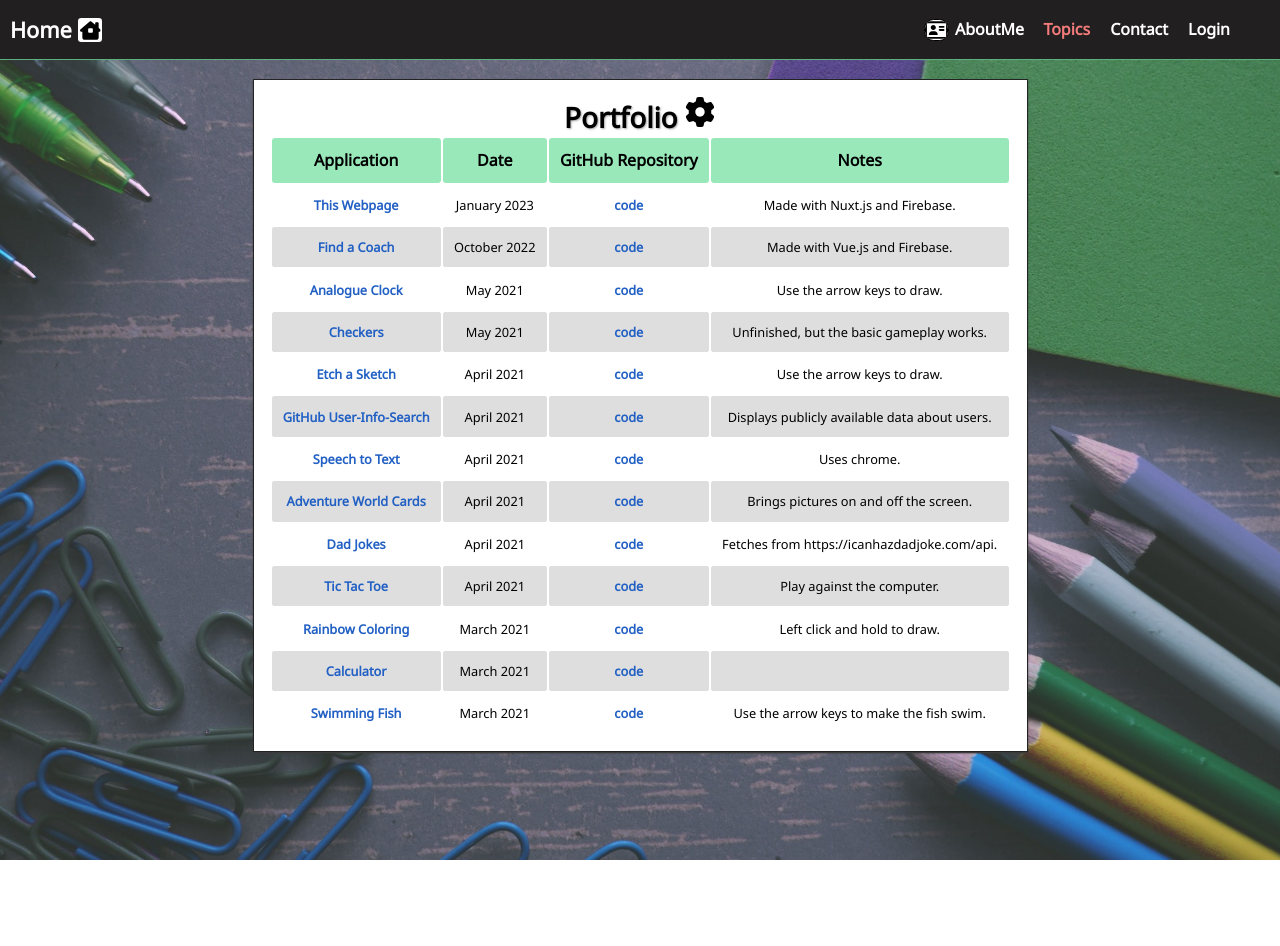
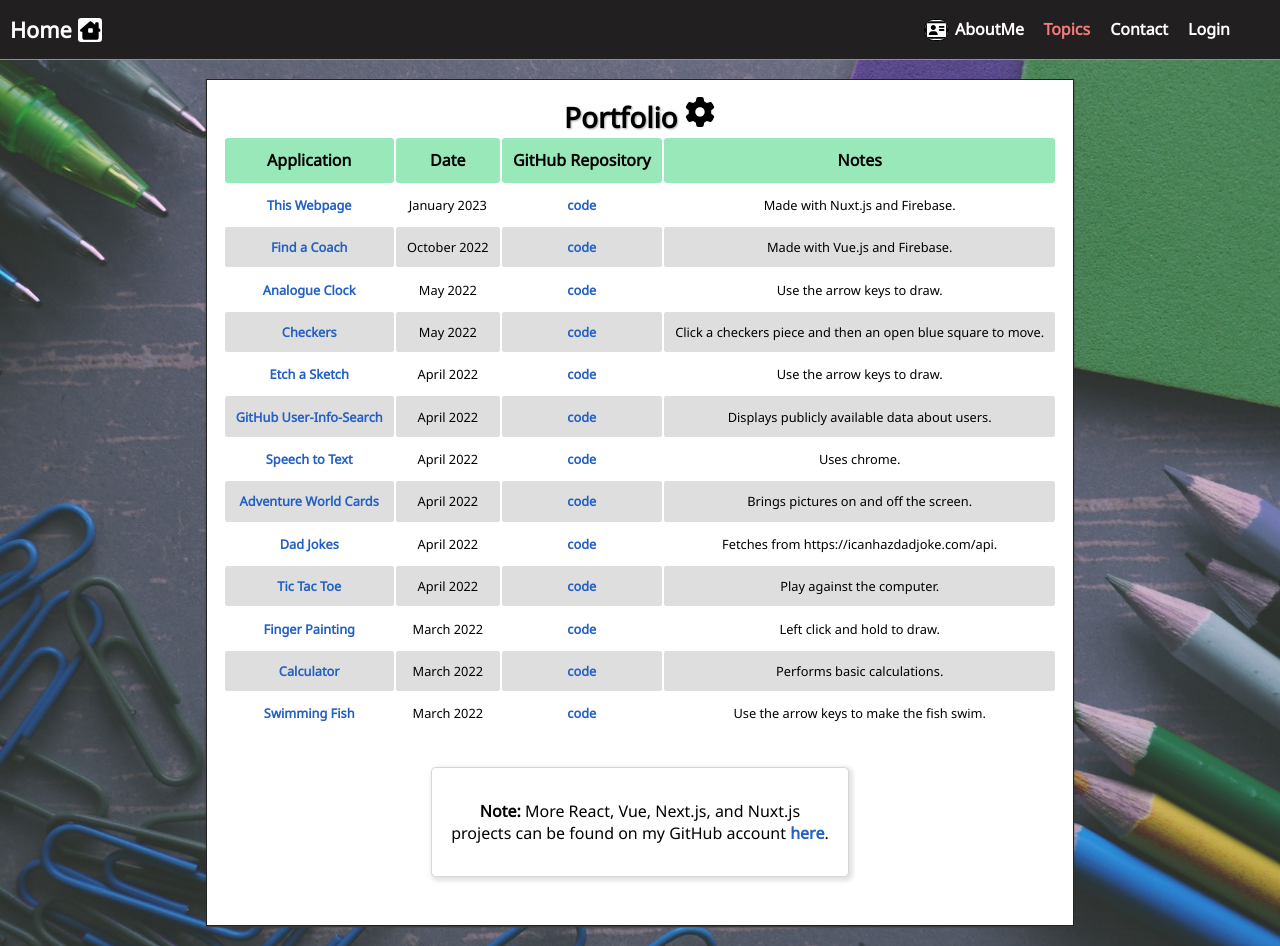
Before and after one commit to katsup07/PersonalWebsite, a Nuxt app: page /posts/portfolio in a window 1280 px wide. Before the commit the page ends 860 px from the top, so only its background shows below. Built offline with nearby package versions, Linux system fonts and the light colour scheme.

Commit message:
Create TableRow component and use in each row of table in portfolio topic

```diff
--- /dev/null
+++ b/components/TableRow.vue
@@ -0,0 +1,63 @@
+<template>
+  <tr>
+    <th scope="row">
+      <a :href="pageLink">{{ appTitle }}</a>
+    </th>
+    <td>{{ date }}</td>
+    <td><a :href="gitHubLink">code</a></td>
+    <td>{{ note }}</td>
+  </tr>
+</template>
+<script>
+export default {
+  name: "TableRow",
+  props: {
+    pageLink: {
+      type: String,
+      required: true,
+    },
+    date: {
+      type: String,
+      required: true,
+    },
+    appTitle: {
+      type: String,
+      required: true,
+    },
+    gitHubLink: {
+      type: String,
+      required: true,
+    },
+    note: {
+      type: String,
+      required: false,
+    },
+  },
+};
+</script>
+<style scoped>
+td,
+th {
+  padding: 0.7rem;
+  font-size: 0.8rem;
+}
+
+tr:nth-child(even),
+tr:nth-child(even) td,
+tr:nth-child(even) th {
+  background-color: rgb(222, 222, 222);
+  border-radius: 0.2rem;
+}
+
+@media screen and (max-width: 800px) {
+  .categories th,
+  td,
+  th {
+    display: flex;
+    flex-direction: column;
+    font-size: 0.7rem;
+    padding: 0;
+    margin: 0;
+  }
+}
+</style>
--- a/pages/posts/portfolio.vue
+++ b/pages/posts/portfolio.vue
@@ -1,7 +1,12 @@
 <template>
   <section>
     <div class="info-container">
-      <h1>Portfolio<img class="gear-icon" src="~/static/assets/icons/gear-solid-icon.svg"/></h1>
+      <h1>
+        Portfolio<img
+          class="gear-icon"
+          src="~/static/assets/icons/gear-solid-icon.svg"
+        />
+      </h1>
       <table class="table">
         <thead>
           <tr class="categories">
@@ -12,92 +17,137 @@
           </tr>
         </thead>
         <tbody>
-    <tr>
-      <th scope="row"><a href="https://worksplore.web.app/">This Webpage</a></th>
-      <td>January 2023</td>
-      <td><a href="https://github.com/katsup07/PersonalWebsite">code</a></td>
-      <td>Made with Nuxt.js and Firebase.</td>
-    </tr>
-    <tr>
-      <th scope="row"><a href="https://find-a-coach-f01cc.web.app/coaches">Find a Coach</a></th>
-      <td>October 2022</td>
-      <td><a href="https://github.com/katsup07/find-a-coach">code</a></td>
-      <td>Made with Vue.js and Firebase.</td>
-    </tr>
-    <tr>
-      <th><a href="https://katsup07.github.io/clock/">Analogue Clock</a></th>
-      <td>May 2021</td>
-      <td><a href="https://github.com/katsup07/clock">code</a></td>
-      <td>Use the arrow keys to draw.</td>
-    </tr>
-    <tr>
-      <th><a href="https://katsup07.github.io/checkers/">Checkers</a></th>
-      <td>May 2021</td>
-      <td><a href="https://github.com/katsup07/checkers">code</a></td>
-      <td>Unfinished, but the basic gameplay works.</td>
-    </tr>
-    <tr>
-      <th><a href="https://katsup07.github.io/etch-a-sketch/">Etch a Sketch</a></th>
-      <td>April 2021</td>
-      <td><a href="https://github.com/katsup07/etch-a-sketch">code</a></td>
-      <td>Use the arrow keys to draw.</td>
-    </tr>
-    <tr>
-      <th scope="row"><a href="https://katsup07.github.io/GitHub-User-Info-Search/">GitHub User-Info-Search</a></th>
-      <td>April 2021</td>
-      <td><a href="https://github.com/katsup07/GitHub-User-Info-Search">code</a></td>
-      <td>Displays publicly available data about users.</td>
-    </tr>
-    <tr>
-      <th scope="row"><a href="https://katsup07.github.io/Speech-to-Text/">Speech to Text</a></th>
-      <td>April 2021</td>
-      <td><a href="https://github.com/katsup07/Speech-to-Text">code</a></td>
-      <td>Uses chrome.</td>
-    </tr>
-    <tr>
-      <th scope="row"><a href="https://katsup07.github.io/Adventure-World-Cards/">Adventure World Cards</a></th>
-      <td>April 2021</td>
-      <td><a href="https://github.com/katsup07/Adventure-World-Cards">code</a></td>
-      <td>Brings pictures on and off the screen.</td>
-    </tr>
-    <tr>
-      <th scope="row"><a href="https://katsup07.github.io/Dad-Jokes/">Dad Jokes</a></th>
-      <td>April 2021</td>
-      <td><a href="https://github.com/katsup07/Dad-Jokes">code</a></td>
-      <td>Fetches from https://icanhazdadjoke.com/api.</td>
-    </tr>
-    <tr>
-      <th scope="row"><a href="https://katsup07.github.io/tic-tac-toe/">Tic Tac Toe</a></th>
-      <td>April 2021</td>
-      <td><a href="https://github.com/katsup07/tic-tac-toe">code</a></td>
-      <td>Play against the computer.</td>
-    </tr>
-    <tr>
-      <th scope="row"><a href="https://katsup07.github.io/Rainbow-Coloring/">Rainbow Coloring</a></th>
-      <td>March 2021</td>
-      <td><a href="https://github.com/katsup07/Rainbow-Coloring">code</a></td>
-      <td>Left click and hold to draw.</td>
-    </tr>
-    <tr>
-      <th scope="row"><a href="https://katsup07.github.io/calculator/">Calculator</a></th>
-      <td>March 2021</td>
-      <td><a href="https://github.com/katsup07/calculator">code</a></td>
-      <td></td>
-    </tr>
-    <tr>
-      <th scope="row"><a href="https://katsup07.github.io/Swimming-Fish/">Swimming Fish</a></th>
-      <td>March 2021</td>
-      <td><a href="https://github.com/katsup07/Swimming-Fish">code</a></td>
-      <td>Use the arrow keys to make the fish swim.</td>
-    </tr>
+          <TableRow
+            v-for="row in tableRows"
+            :key="row.github"
+            :pageLink="row.pageLink"
+            :appTitle="row.appTitle"
+            :date="row.date"
+            :gitHubLink="row.gitHubLink"
+            :note="row.note"
+          />
         </tbody>
       </table>
+      <AppCard>
+        <p>
+          <span class="bold">Note:</span> More React, Vue, Next.js, and Nuxt.js projects can be
+          found on my GitHub account <a href="https://github.com/katsup07">here</a>.
+        </p>
+      </AppCard>
     </div>
   </section>
 </template>
+<script>
+import TableRow from "../../components/TableRow";
+import AppCard from "../../components/UI/AppCard";
+
+export default {
+  components: {
+    TableRow,
+    AppCard,
+  },
+  data() {
+    return {
+      tableRows: [
+        {
+          pageLink: "https://worksplore.web.app/",
+          appTitle: "This Webpage",
+          date: "January 2023",
+          gitHubLink: "https://github.com/katsup07/PersonalWebsite",
+          note: "Made with Nuxt.js and Firebase.",
+        },
+        {
+          pageLink: "https://find-a-coach-f01cc.web.app/coaches",
+          appTitle: "Find a Coach",
+          date: "October 2022",
+          gitHubLink: "https://github.com/katsup07/find-a-coach",
+          note: "Made with Vue.js and Firebase.",
+        },
+        {
+          pageLink: "https://katsup07.github.io/clock/",
+          appTitle: "Analogue Clock",
+          date: "May 2022",
+          gitHubLink: "https://github.com/katsup07/clock",
+          note: "Use the arrow keys to draw.",
+        },
+        {
+          pageLink: "https://katsup07.github.io/checkers/",
+          appTitle: "Checkers",
+          date: "May 2022",
+          gitHubLink: "https://github.com/katsup07/checkers",
+          note: "Click a checkers piece and then an open blue square to move.",
+        },
+        {
+          pageLink: "https://katsup07.github.io/etch-a-sketch/",
+          appTitle: "Etch a Sketch",
+          date: "April 2022",
+          gitHubLink: "https://github.com/katsup07/etch-a-sketch",
+          note: "Use the arrow keys to draw.",
+        },
+        {
+          pageLink: "https://katsup07.github.io/GitHub-User-Info-Search/",
+          appTitle: "GitHub User-Info-Search",
+          date: "April 2022",
+          gitHubLink: "https://github.com/katsup07/GitHub-User-Info-Search",
+          note: "Displays publicly available data about users.",
+        },
+        {
+          pageLink: "https://katsup07.github.io/Speech-to-Text/",
+          appTitle: "Speech to Text",
+          date: "April 2022",
+          gitHubLink: "https://github.com/katsup07/Speech-to-Text",
+          note: "Uses chrome.",
+        },
+        {
+          pageLink: "https://katsup07.github.io/Adventure-World-Cards/",
+          appTitle: "Adventure World Cards",
+          date: "April 2022",
+          gitHubLink: "https://github.com/katsup07/Adventure-World-Cards",
+          note: "Brings pictures on and off the screen.",
+        },
+        {
+          pageLink: "https://katsup07.github.io/Dad-Jokes/",
+          appTitle: "Dad Jokes",
+          date: "April 2022",
+          gitHubLink: "https://github.com/katsup07/Dad-Jokes",
+          note: "Fetches from https://icanhazdadjoke.com/api.",
+        },
+        {
+          pageLink: "https://katsup07.github.io/tic-tac-toe/",
+          appTitle: "Tic Tac Toe",
+          date: "April 2022",
+          gitHubLink: "https://github.com/katsup07/tic-tac-toe",
+          note: "Play against the computer.",
+        },
+        {
+          pageLink: "https://katsup07.github.io/Rainbow-Coloring/",
+          appTitle: "Finger Painting",
+          date: "March 2022",
+          gitHubLink: "https://github.com/katsup07/Rainbow-Coloring",
+          note: "Left click and hold to draw.",
+        },
+        {
+          pageLink: "https://katsup07.github.io/calculator/",
+          appTitle: "Calculator",
+          date: "March 2022",
+          gitHubLink: "https://github.com/katsup07/calculator",
+          note: "Performs basic calculations.",
+        },
+        {
+          pageLink: "https://katsup07.github.io/Swimming-Fish/",
+          appTitle: "Swimming Fish",
+          date: "March 2022",
+          gitHubLink: "https://github.com/katsup07/Swimming-Fish",
+          note: "Use the arrow keys to make the fish swim.",
+        },
+      ],
+    };
+  },
+};
+</script>
 
 <style scoped>
-section{
+section {
   display: flex;
   justify-content: center;
   align-items: flex-start;
@@ -108,43 +158,43 @@ section{
   min-height: 100vh;
 }
 
-  h1{
+h1 {
   margin: 0;
   text-align: center;
   font-size: 1.75rem;
   text-shadow: 1px 1px 2px rgba(139, 139, 139, 0.743);
 }
 
-  img.gear-icon{
+img.gear-icon {
   max-width: 2rem;
   border: 0.01rem solid rgb(255, 255, 255);
   margin-left: 0.4rem;
 }
 
-table{
+table {
   margin: 0 auto;
 }
 
-hr{
-  width: 100%;
-}
-.categories th{
+.categories th {
   font-size: 1rem;
   font-weight: 900;
-  background-color:  rgba(113, 224, 159, 0.726);
+  background-color: rgba(113, 224, 159, 0.726);
   border-radius: 0.2rem;
 }
-td, th{
+td,
+th {
   padding: 0.7rem;
   font-size: 0.8rem;
 }
 
-tr:nth-child(even), tr:nth-child(even) td, tr:nth-child(even) th{
+tr:nth-child(even),
+tr:nth-child(even) td,
+tr:nth-child(even) th {
   background-color: rgb(222, 222, 222);
   border-radius: 0.2rem;
 }
 
-  .info-container{
+.info-container {
   box-shadow: 0 1.5px 1.5px rgb(59, 59, 59);
   margin: 0.5rem;
   padding: 0.5rem;
@@ -153,4 +203,20 @@ tr:nth-child(even), tr:nth-child(even) td, tr:nth-child(even) th{
   min-width: 40%;
   padding: 1rem;
 }
+
+.bold{
+  font-weight: 900;
+}
+
+@media screen and (max-width: 800px) {
+  .categories th,
+  td,
+  th, p {
+    display: flex;
+    flex-direction: column;
+    font-size: 0.7rem;
+    padding: 0;
+    margin: 0;
+  }
+}
 </style>
```
Lines whose indentation alone changed are shown as unchanged.
